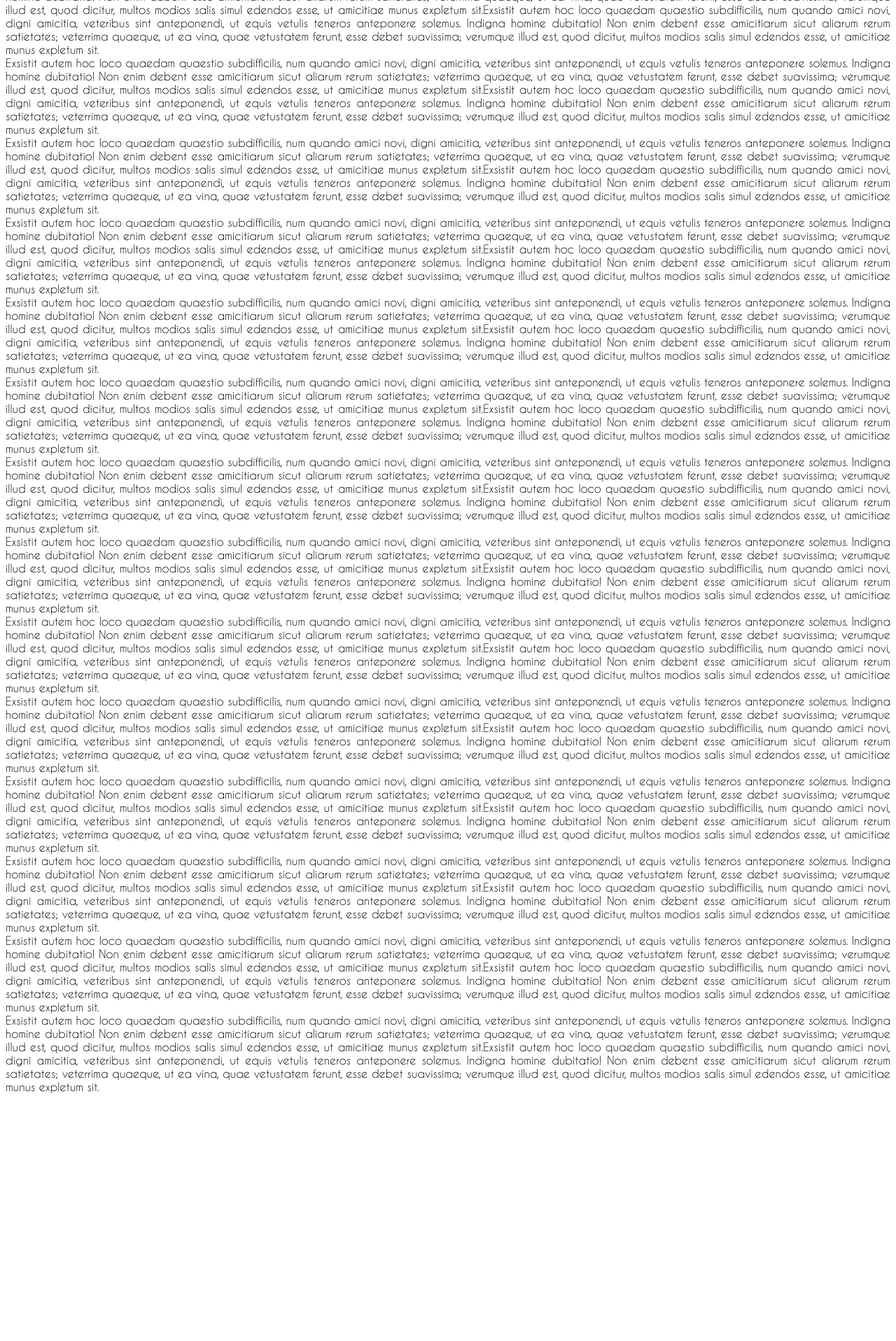
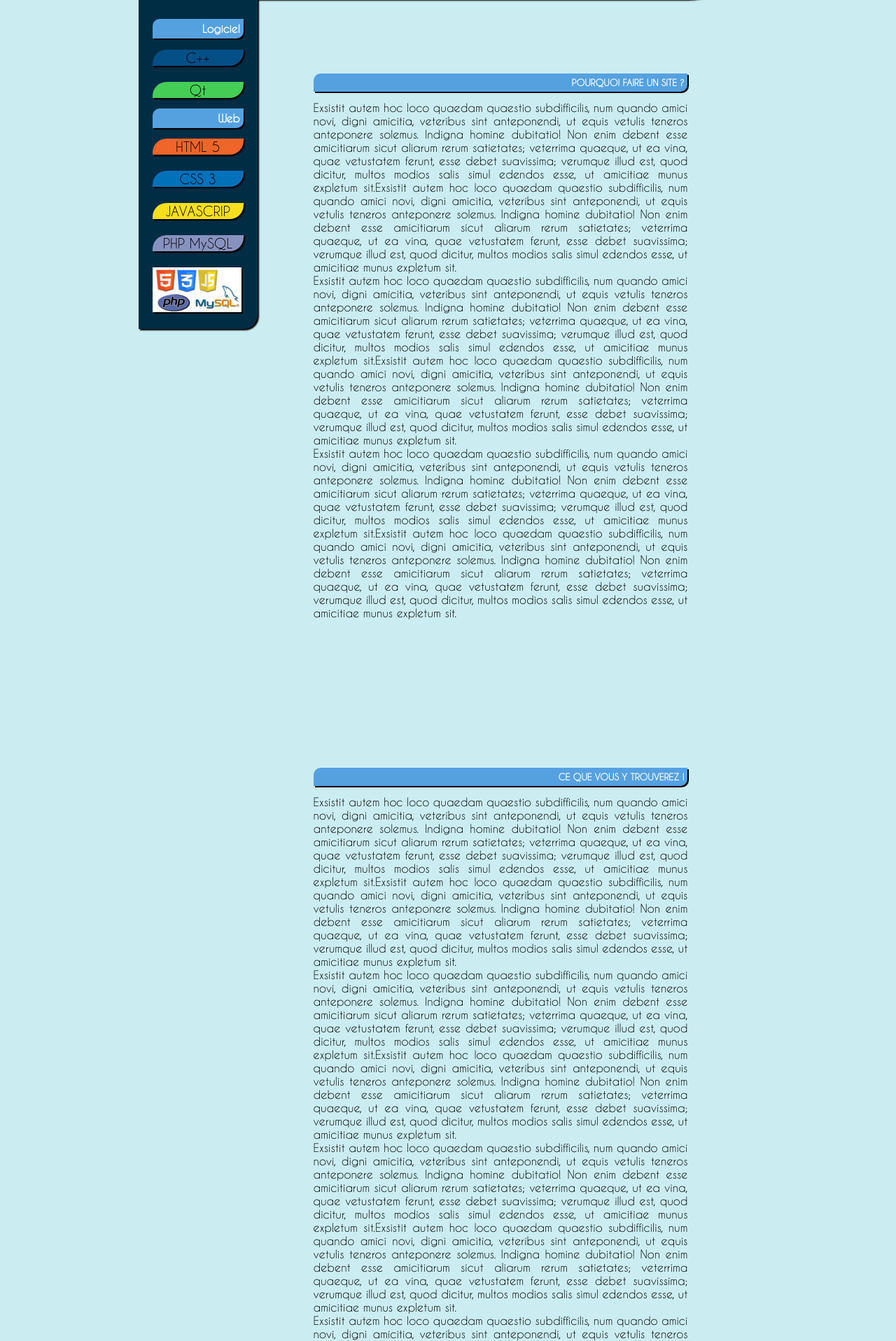
Before and after one commit to cedluck/GitCoursPHP, a PHP site: page / in a window 1280 px wide. Shown: the part 286-2202 px from the top of the page at 70% size. Before the commit the page ends 1848 px from the top, so only its background shows below. Run offline with PHP 8.4, Linux system fonts and the light colour scheme.

Commit message:
Add site pages files, fonts and css site version 1.0

```diff
--- /dev/null
+++ b/ceddev.com/fonts_style/style.css
@@ -0,0 +1,257 @@
+/*FONTS*/
+@font-face
+{
+    font-family: 'caviar_dreamsregular';
+    src: url('CaviarDreams-webfont.eot');
+    src: url('CaviarDreams-webfont.eot?#iefix') format('embedded-opentype'),
+         url('CaviarDreams-webfont.woff') format('woff'),
+         url('CaviarDreams-webfont.ttf') format('truetype'),
+         url('CaviarDreams-webfont.svg#caviar_dreamsregular') format('svg');
+}
+
+@font-face
+{
+    font-family: 'spin_cycle_otregular';
+    src: url('spincycle_ot-webfont.eot');
+    src: url('spincycle_ot-webfont.eot?#iefix') format('embedded-opentype'),
+         url('spincycle_ot-webfont.woff') format('woff'),
+         url('spincycle_ot-webfont.ttf') format('truetype'),
+         url('spincycle_ot-webfont.svg#spin_cycle_otregular') format('svg');
+    font-weight: normal;
+    font-style: normal;
+
+}
+/*GENERALE STRUCTURE*/
+body
+{
+	background-color: #cbedf2;
+}
+#container
+{
+	/*background: rgba(153, 236, 247, 0.5);*/
+	width: 70%;
+	margin: auto;
+	display: flex;
+	flex-direction: column;
+	justify-content: space-between;
+	font-family: "caviar_dreamsregular", arial, Verdana, sans-serif;
+}
+
+
+a
+{
+	text-decoration: none;
+	font-size: 0.9em;
+}
+/*HEADER*/
+#entete
+{
+	margin: -21px 0px 0px 0px;
+	background: url("background.jpg") ;
+	position: fixed;
+	align-items: center;
+	border-radius: 0px 0px 100px 0px;
+	width: 69%;
+	box-shadow: 2px 2px 2px black;
+}
+.bouton_top
+{
+	background: rgba(84, 203, 221, 1);
+	padding: 3px 10px;
+	color: black;
+	text-align: center;
+	border-radius:10px 0px 10px 0px;
+	box-shadow: 2px 2px 2px black;
+}
+.bouton_top:hover
+{
+	opacity: 0.8;
+}
+.bouton_top:active
+{
+	box-shadow: 0px 0px 0px black;
+}
+.bouton_nav
+{
+	background: #002D44;
+	padding: 5px;
+	font-size: 1.3em;
+	color: white;
+	text-align: center;
+	border-radius:20px 0px 20px 0px;
+	box-shadow: 2px 2px 0px rgb(84, 203, 221);
+}
+.bouton_nav:hover
+{
+	background: #054f87;
+}
+.bouton_nav:active
+{
+	box-shadow: 0px 0px 0px black;
+}
+#description
+{
+	display: flex;
+	flex-direction: row;
+	justify-content: space-around;
+	margin-right: 150px;
+}
+
+h1
+{
+	background: #002D44;
+	border-radius: 70px 0px 70px 0px;
+	box-shadow:  3px 3px 0px rgba(84, 203, 221, 1);
+	padding: 26px 40px 0px 24px;
+	margin: auto;
+	font-family: 'spin_cycle_otregular', arial;
+	font-weight: bold;
+	font-size: 3.6em;
+	color:white;
+}
+
+/*CENTRAL BLOCKS*/
+#central
+{
+	margin-top:270px;
+}
+/*nav bar*/
+nav
+{
+	/*border: solid yellow;*/
+	background: #002D44/*url("background.jpg") no-repeat;*/;
+	width:130px;
+	box-shadow: 2px 2px 2px black;
+	border-radius: 0px 0px 20px 0px;
+	text-align: left;
+	padding: 20px;
+	font-size: 1.2em;
+	position: fixed;
+}
+/*nav buttons*/
+.bouton
+{
+	display:flex;
+	flex-direction: column;
+	color: black;
+	font-size: 1em;
+	text-align: center;
+	border-radius: 20px 0px 20px 0px;
+	box-shadow: 2px 2px 2px black;
+}
+.bouton:nth-child(2)/*c++*/
+{
+    background: #054F87;
+}
+.bouton:nth-child(4)/*Qt*/
+{
+    background:  #45CE55;
+
+}
+.bouton:nth-child(6)/*html5*/
+{
+    background: #EF652A;
+}
+.bouton:nth-child(8)/*css3*/
+{
+    background: #0171BA;
+}
+.bouton:nth-child(10)/*javascript*/
+{
+    background: #F7DF1E;
+}
+.bouton:nth-child(12)/*PHP MySQL*/
+{
+    background: #8892BF;
+}
+.bouton:hover
+{
+	opacity: 0.7;
+}
+.bouton:active
+{
+	box-shadow: 0px 0px 0px black;
+}
+/*sections and articles*/
+section
+{
+	/*border: solid black;*/
+	text-align: justify;
+}
+article
+{
+	/*border: solid purple;*/
+	padding: 100px;
+	margin-left: 150px;
+}
+
+/*FORMULAIRES*/
+#form_connexion
+{
+	position: relative;
+	margin: auto;
+	width: 270px;
+	border: solid grey;
+	border-radius: 20px;
+	text-align: right;
+	padding: 20px;
+}
+#form_inscription
+{
+	margin: auto;
+	width: 390px;
+	border: solid grey;
+	border-radius: 20px;
+	text-align: right;
+	padding: 20px;
+}
+#form_profile
+{
+	margin: auto;
+	width: 450px;
+	border: solid grey;
+	border-radius: 20px;
+	text-align: right;
+	padding: 20px;
+}
+/*form buttons*/
+#bouton_form
+{
+	font-family: "caviar_dreamsregular", arial, Verdana, sans-serif;
+	font-size:1em;
+	background-color: #54cbdd;
+	border-radius: 5px ;
+	border:solid black 2px;
+	border-radius: 10px 0px 10px 0px;
+	float: right;
+	box-shadow: 2px 2px 0px black;
+}
+#bouton_form:hover
+{
+	background-color: #55a1e0;
+}
+#bouton_form:active
+{
+	box-shadow: 0px 0px 0px black;
+}
+
+/*TITLES*/
+h2
+{
+	text-align: center;
+	font-size: 0.8em;
+}
+h3
+{
+	border-radius: 10px 0px 10px 0px;
+	font-size: 0.8em;
+	box-shadow: 2px 2px 0px black;
+	text-align:right;
+	background: #55a1e0;
+	color: white/* #1871A3*/;
+	padding: 5px 5px 5px 5px;
+}
+img
+{
+	box-shadow: 2px 2px 0px black;
+}
--- a/ceddev.com/index.php
+++ b/ceddev.com/index.php
@@ -1,34 +1,57 @@
 <!DOCTYPE html>
 <html>
 	<head>
-	<title>MyWebSite</title>
-	<link rel="stylesheet" type="text/css" href="style.css">
+		<title>Index</title>
+		<link rel="stylesheet" type="text/css" href="fonts_style/style.css"/>
 	</head>
 	<body>
-<header>
+		<div id="container">
+			<div id="entete">
 				<?php
 				session_start();
 
 				if(isset($_SESSION['pseudo']) AND isset($_SESSION['pseudo']))
 				{
-		echo '<h3> Bonjour ' . $_SESSION['pseudo'].'. Vous êtes connecté !  |  cliquez ici pour vous <a href="deconnexion.php">déconnecter</a></h3><br/>    ';
+					echo '<h3> Bonjour '. $_SESSION['pseudo'].'. Vous êtes connecté ! <a class="bouton_top" href="profil.php">profil</a> <a class="bouton_top" href="deconnexion.php">deconnexion</a></h3><br/>';
 				}
 				else
 				{
-		echo '<h3>|     <a href="connexion.php">Connectez-vous ici</a>      |      <a href="inscription.php">Inscrivez-vous ici</a>     |</h3><br/>';
+					echo '<h3><a class="bouton_top" href="Connexion.php">Connexion</a>  <a class="bouton_top" href="inscription.php">Inscription</a></h3><br/>';
 				}
 				?>
-</header>
+				<div id="description">
+					<h3>Un site de documentation <br/>pour les dévelopeurs :<br/><br/>C++ <<br/>Qt <<br/>HTM 5 <<br/>CSS 3 <<br/>PHP MySQL <<br/>JavaScript <<br/><br/><br/>Créé par Cédric Luckett</h3>
+					<div>
+						<h1>CEDDEV.com</h1><br/></br/>
+						<a class="bouton_nav" href="profil.php">Qui je suis ?</a> <a class="bouton_nav" href="profil.php">Mon blog</a>
+		 			</div>
+		 		</div>
 
+			</div>
 
+			<div id="central">
 
+				<nav>
+					<h3>Logiciel</h3>
+					<a class="bouton" href="profil.php">C++</a><br/>
+					<a class="bouton" href="profil.php">Qt</a>
+					<h3>Web</h3>
+					<a class="bouton" href="profil.php">HTML 5</a><br/>
+					<a class="bouton" href="profil.php">CSS 3</a><br/>
+					<a class="bouton" href="profil.php">JAVASCRIP</a><br/>
+					<a class="bouton" href="profil.php">PHP MySQL</a><br/>
+					<img src="images.png"/>
+				</nav>
 
-
-
-
-
-<section><br/><br/><br/><br/><br/><br/><br/><br/><br/><br/><br/><br/>
-	<p>
+				<section>
+					<article>
+					<h3>POURQUOI FAIRE UN SITE ?</h3>
+					Exsistit autem hoc loco quaedam quaestio subdifficilis, num quando amici novi, digni amicitia, veteribus sint anteponendi, ut equis vetulis teneros anteponere solemus. Indigna homine dubitatio! Non enim debent esse amicitiarum sicut aliarum rerum satietates; veterrima quaeque, ut ea vina, quae vetustatem ferunt, esse debet suavissima; verumque illud est, quod dicitur, multos modios salis simul edendos esse, ut amicitiae munus expletum sit.Exsistit autem hoc loco quaedam quaestio subdifficilis, num quando amici novi, digni amicitia, veteribus sint anteponendi, ut equis vetulis teneros anteponere solemus. Indigna homine dubitatio! Non enim debent esse amicitiarum sicut aliarum rerum satietates; veterrima quaeque, ut ea vina, quae vetustatem ferunt, esse debet suavissima; verumque illud est, quod dicitur, multos modios salis simul edendos esse, ut amicitiae munus expletum sit.<br/>
+					Exsistit autem hoc loco quaedam quaestio subdifficilis, num quando amici novi, digni amicitia, veteribus sint anteponendi, ut equis vetulis teneros anteponere solemus. Indigna homine dubitatio! Non enim debent esse amicitiarum sicut aliarum rerum satietates; veterrima quaeque, ut ea vina, quae vetustatem ferunt, esse debet suavissima; verumque illud est, quod dicitur, multos modios salis simul edendos esse, ut amicitiae munus expletum sit.Exsistit autem hoc loco quaedam quaestio subdifficilis, num quando amici novi, digni amicitia, veteribus sint anteponendi, ut equis vetulis teneros anteponere solemus. Indigna homine dubitatio! Non enim debent esse amicitiarum sicut aliarum rerum satietates; veterrima quaeque, ut ea vina, quae vetustatem ferunt, esse debet suavissima; verumque illud est, quod dicitur, multos modios salis simul edendos esse, ut amicitiae munus expletum sit.<br/>
+					Exsistit autem hoc loco quaedam quaestio subdifficilis, num quando amici novi, digni amicitia, veteribus sint anteponendi, ut equis vetulis teneros anteponere solemus. Indigna homine dubitatio! Non enim debent esse amicitiarum sicut aliarum rerum satietates; veterrima quaeque, ut ea vina, quae vetustatem ferunt, esse debet suavissima; verumque illud est, quod dicitur, multos modios salis simul edendos esse, ut amicitiae munus expletum sit.Exsistit autem hoc loco quaedam quaestio subdifficilis, num quando amici novi, digni amicitia, veteribus sint anteponendi, ut equis vetulis teneros anteponere solemus. Indigna homine dubitatio! Non enim debent esse amicitiarum sicut aliarum rerum satietates; veterrima quaeque, ut ea vina, quae vetustatem ferunt, esse debet suavissima; verumque illud est, quod dicitur, multos modios salis simul edendos esse, ut amicitiae munus expletum sit.
+					</article>
+					<article>
+					<h3>CE QUE VOUS Y TROUVEREZ !</h3>
 					Exsistit autem hoc loco quaedam quaestio subdifficilis, num quando amici novi, digni amicitia, veteribus sint anteponendi, ut equis vetulis teneros anteponere solemus. Indigna homine dubitatio! Non enim debent esse amicitiarum sicut aliarum rerum satietates; veterrima quaeque, ut ea vina, quae vetustatem ferunt, esse debet suavissima; verumque illud est, quod dicitur, multos modios salis simul edendos esse, ut amicitiae munus expletum sit.Exsistit autem hoc loco quaedam quaestio subdifficilis, num quando amici novi, digni amicitia, veteribus sint anteponendi, ut equis vetulis teneros anteponere solemus. Indigna homine dubitatio! Non enim debent esse amicitiarum sicut aliarum rerum satietates; veterrima quaeque, ut ea vina, quae vetustatem ferunt, esse debet suavissima; verumque illud est, quod dicitur, multos modios salis simul edendos esse, ut amicitiae munus expletum sit.<br/>
 					Exsistit autem hoc loco quaedam quaestio subdifficilis, num quando amici novi, digni amicitia, veteribus sint anteponendi, ut equis vetulis teneros anteponere solemus. Indigna homine dubitatio! Non enim debent esse amicitiarum sicut aliarum rerum satietates; veterrima quaeque, ut ea vina, quae vetustatem ferunt, esse debet suavissima; verumque illud est, quod dicitur, multos modios salis simul edendos esse, ut amicitiae munus expletum sit.Exsistit autem hoc loco quaedam quaestio subdifficilis, num quando amici novi, digni amicitia, veteribus sint anteponendi, ut equis vetulis teneros anteponere solemus. Indigna homine dubitatio! Non enim debent esse amicitiarum sicut aliarum rerum satietates; veterrima quaeque, ut ea vina, quae vetustatem ferunt, esse debet suavissima; verumque illud est, quod dicitur, multos modios salis simul edendos esse, ut amicitiae munus expletum sit.<br/>
 					Exsistit autem hoc loco quaedam quaestio subdifficilis, num quando amici novi, digni amicitia, veteribus sint anteponendi, ut equis vetulis teneros anteponere solemus. Indigna homine dubitatio! Non enim debent esse amicitiarum sicut aliarum rerum satietates; veterrima quaeque, ut ea vina, quae vetustatem ferunt, esse debet suavissima; verumque illud est, quod dicitur, multos modios salis simul edendos esse, ut amicitiae munus expletum sit.Exsistit autem hoc loco quaedam quaestio subdifficilis, num quando amici novi, digni amicitia, veteribus sint anteponendi, ut equis vetulis teneros anteponere solemus. Indigna homine dubitatio! Non enim debent esse amicitiarum sicut aliarum rerum satietates; veterrima quaeque, ut ea vina, quae vetustatem ferunt, esse debet suavissima; verumque illud est, quod dicitur, multos modios salis simul edendos esse, ut amicitiae munus expletum sit.<br/>
@@ -40,13 +63,9 @@
 					Exsistit autem hoc loco quaedam quaestio subdifficilis, num quando amici novi, digni amicitia, veteribus sint anteponendi, ut equis vetulis teneros anteponere solemus. Indigna homine dubitatio! Non enim debent esse amicitiarum sicut aliarum rerum satietates; veterrima quaeque, ut ea vina, quae vetustatem ferunt, esse debet suavissima; verumque illud est, quod dicitur, multos modios salis simul edendos esse, ut amicitiae munus expletum sit.Exsistit autem hoc loco quaedam quaestio subdifficilis, num quando amici novi, digni amicitia, veteribus sint anteponendi, ut equis vetulis teneros anteponere solemus. Indigna homine dubitatio! Non enim debent esse amicitiarum sicut aliarum rerum satietates; veterrima quaeque, ut ea vina, quae vetustatem ferunt, esse debet suavissima; verumque illud est, quod dicitur, multos modios salis simul edendos esse, ut amicitiae munus expletum sit.<br/>
 					Exsistit autem hoc loco quaedam quaestio subdifficilis, num quando amici novi, digni amicitia, veteribus sint anteponendi, ut equis vetulis teneros anteponere solemus. Indigna homine dubitatio! Non enim debent esse amicitiarum sicut aliarum rerum satietates; veterrima quaeque, ut ea vina, quae vetustatem ferunt, esse debet suavissima; verumque illud est, quod dicitur, multos modios salis simul edendos esse, ut amicitiae munus expletum sit.Exsistit autem hoc loco quaedam quaestio subdifficilis, num quando amici novi, digni amicitia, veteribus sint anteponendi, ut equis vetulis teneros anteponere solemus. Indigna homine dubitatio! Non enim debent esse amicitiarum sicut aliarum rerum satietates; veterrima quaeque, ut ea vina, quae vetustatem ferunt, esse debet suavissima; verumque illud est, quod dicitur, multos modios salis simul edendos esse, ut amicitiae munus expletum sit.<br/>
 					Exsistit autem hoc loco quaedam quaestio subdifficilis, num quando amici novi, digni amicitia, veteribus sint anteponendi, ut equis vetulis teneros anteponere solemus. Indigna homine dubitatio! Non enim debent esse amicitiarum sicut aliarum rerum satietates; veterrima quaeque, ut ea vina, quae vetustatem ferunt, esse debet suavissima; verumque illud est, quod dicitur, multos modios salis simul edendos esse, ut amicitiae munus expletum sit.Exsistit autem hoc loco quaedam quaestio subdifficilis, num quando amici novi, digni amicitia, veteribus sint anteponendi, ut equis vetulis teneros anteponere solemus. Indigna homine dubitatio! Non enim debent esse amicitiarum sicut aliarum rerum satietates; veterrima quaeque, ut ea vina, quae vetustatem ferunt, esse debet suavissima; verumque illud est, quod dicitur, multos modios salis simul edendos esse, ut amicitiae munus expletum sit.<br/>
-	Exsistit autem hoc loco quaedam quaestio subdifficilis, num quando amici novi, digni amicitia, veteribus sint anteponendi, ut equis vetulis teneros anteponere solemus. Indigna homine dubitatio! Non enim debent esse amicitiarum sicut aliarum rerum satietates; veterrima quaeque, ut ea vina, quae vetustatem ferunt, esse debet suavissima; verumque illud est, quod dicitur, multos modios salis simul edendos esse, ut amicitiae munus expletum sit.Exsistit autem hoc loco quaedam quaestio subdifficilis, num quando amici novi, digni amicitia, veteribus sint anteponendi, ut equis vetulis teneros anteponere solemus. Indigna homine dubitatio! Non enim debent esse amicitiarum sicut aliarum rerum satietates; veterrima quaeque, ut ea vina, quae vetustatem ferunt, esse debet suavissima; verumque illud est, quod dicitur, multos modios salis simul edendos esse, ut amicitiae munus expletum sit.<br/>
-	Exsistit autem hoc loco quaedam quaestio subdifficilis, num quando amici novi, digni amicitia, veteribus sint anteponendi, ut equis vetulis teneros anteponere solemus. Indigna homine dubitatio! Non enim debent esse amicitiarum sicut aliarum rerum satietates; veterrima quaeque, ut ea vina, quae vetustatem ferunt, esse debet suavissima; verumque illud est, quod dicitur, multos modios salis simul edendos esse, ut amicitiae munus expletum sit.Exsistit autem hoc loco quaedam quaestio subdifficilis, num quando amici novi, digni amicitia, veteribus sint anteponendi, ut equis vetulis teneros anteponere solemus. Indigna homine dubitatio! Non enim debent esse amicitiarum sicut aliarum rerum satietates; veterrima quaeque, ut ea vina, quae vetustatem ferunt, esse debet suavissima; verumque illud est, quod dicitur, multos modios salis simul edendos esse, ut amicitiae munus expletum sit.<br/>
-	Exsistit autem hoc loco quaedam quaestio subdifficilis, num quando amici novi, digni amicitia, veteribus sint anteponendi, ut equis vetulis teneros anteponere solemus. Indigna homine dubitatio! Non enim debent esse amicitiarum sicut aliarum rerum satietates; veterrima quaeque, ut ea vina, quae vetustatem ferunt, esse debet suavissima; verumque illud est, quod dicitur, multos modios salis simul edendos esse, ut amicitiae munus expletum sit.Exsistit autem hoc loco quaedam quaestio subdifficilis, num quando amici novi, digni amicitia, veteribus sint anteponendi, ut equis vetulis teneros anteponere solemus. Indigna homine dubitatio! Non enim debent esse amicitiarum sicut aliarum rerum satietates; veterrima quaeque, ut ea vina, quae vetustatem ferunt, esse debet suavissima; verumque illud est, quod dicitur, multos modios salis simul edendos esse, ut amicitiae munus expletum sit.<br/>
-	</p>
+					</article>
 				</section>
-
-
-
+			</div>
+		</div>
 	</body>
 </html>
--- a/ceddev.com/style.css
+++ /dev/null
@@ -1,82 +0,0 @@
-@font-face {
-    font-family: 'caviar_dreamsregular';
-    src: url('CaviarDreams-webfont.eot');
-    src: url('CaviarDreams-webfont.eot?#iefix') format('embedded-opentype'),
-         url('CaviarDreams-webfont.woff') format('woff'),
-         url('CaviarDreams-webfont.ttf') format('truetype'),
-         url('CaviarDreams-webfont.svg#caviar_dreamsregular') format('svg');
-}
-
-
-body
-{
-	display: flex;
-	flex-direction: column;
-	font-family: "caviar_dreamsregular", arial;
-}
-header
-{
-	width: 100%;
-	position: fixed;
-}
-
-section
-{
-	margin: auto;
-	text-align: justify;
-}
-
-a
-{
-	color:black;
-	text-decoration: none;
-}
-a:hover
-{
-	text-shadow: 2px 2px 0px white;
-}
-
-h1
-{
-	font-size: 3em;
-	font-weight: bold;
-	text-align: center;
-	background: grey;
-	color: white;
-}
-
-#form_connexion
-{
-	width: 270px;
-	border: solid grey;
-	border-radius: 20px;
-	text-align: right;
-	padding: 20px;
-}
-#form_inscription
-{
-	width: 385px;
-	border: solid grey;
-	border-radius: 20px;
-	text-align: right;
-	padding: 20px;
-}
-
-h2
-{
-	text-align: center;
-	font-size: 0.7em;
-}
-
-#value
-{
-	font-style: italic;
-}
-h3
-{
-	font-size: 1em;
-	text-align: right;
-	background: grey;
-	color: white;
-	padding: 10px
-}
```
Also changed, not shown: ceddev.com/connexion.php (+15 -10 lines), ceddev.com/inscription.php (+35 -20 lines), ceddev.com/nvemail.php (added, +25 -0 lines), ceddev.com/nvpass.php (added, +50 -0 lines), ceddev.com/nvpseudo.php (added, +24 -0 lines), ceddev.com/profil.php (added, +42 -0 lines), ceddev.com/Archistico_Simple-webfont.woff (deleted), ceddev.com/Quicksand-Light.otf (deleted), ceddev.com/SourceSansPro-Light.otf (deleted), ceddev.com/background.jpg (added), ceddev.com/background1.jpg (added), ceddev.com/fonts_style/CaviarDreams-webfont.woff (renamed from ceddev.com/CaviarDreams-webfont.woff), ceddev.com/fonts_style/spincycle_ot-webfont.woff (added), ceddev.com/images.png (added). Lines whose indentation alone changed are shown as unchanged.
